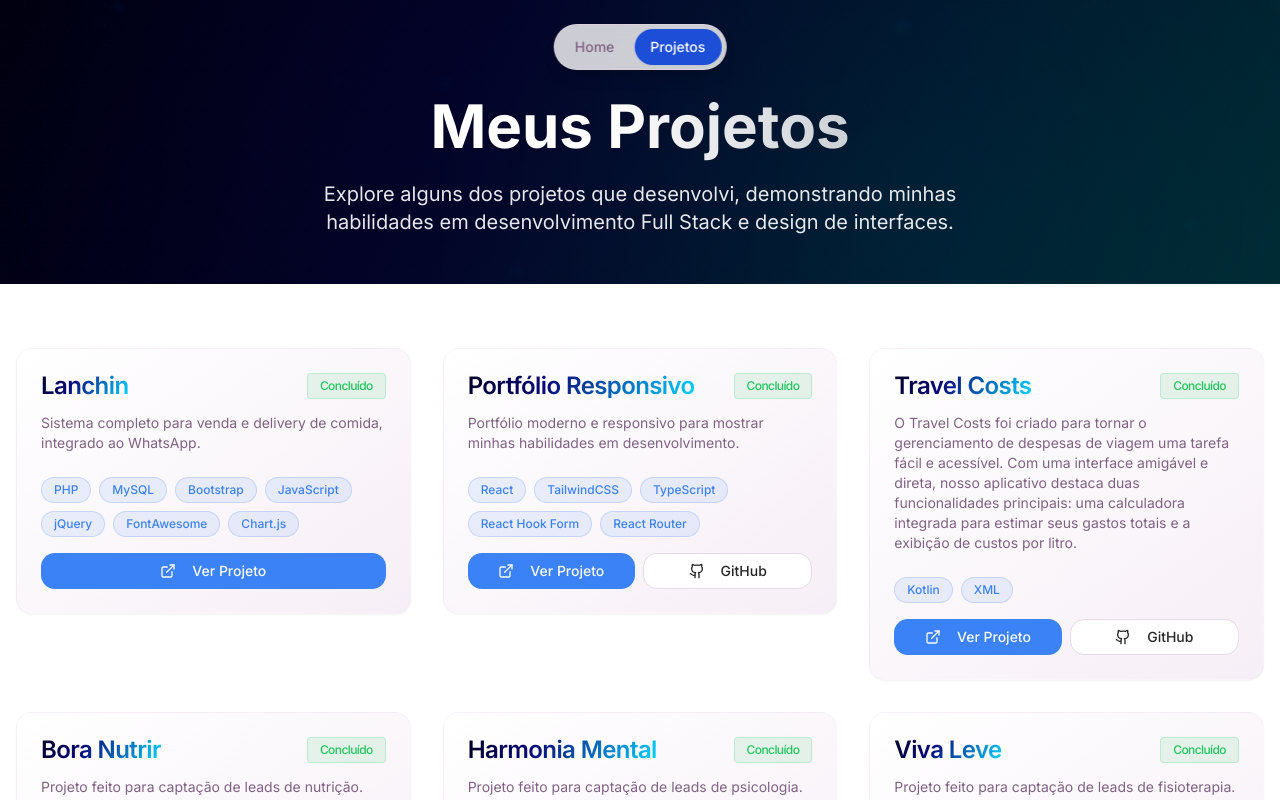
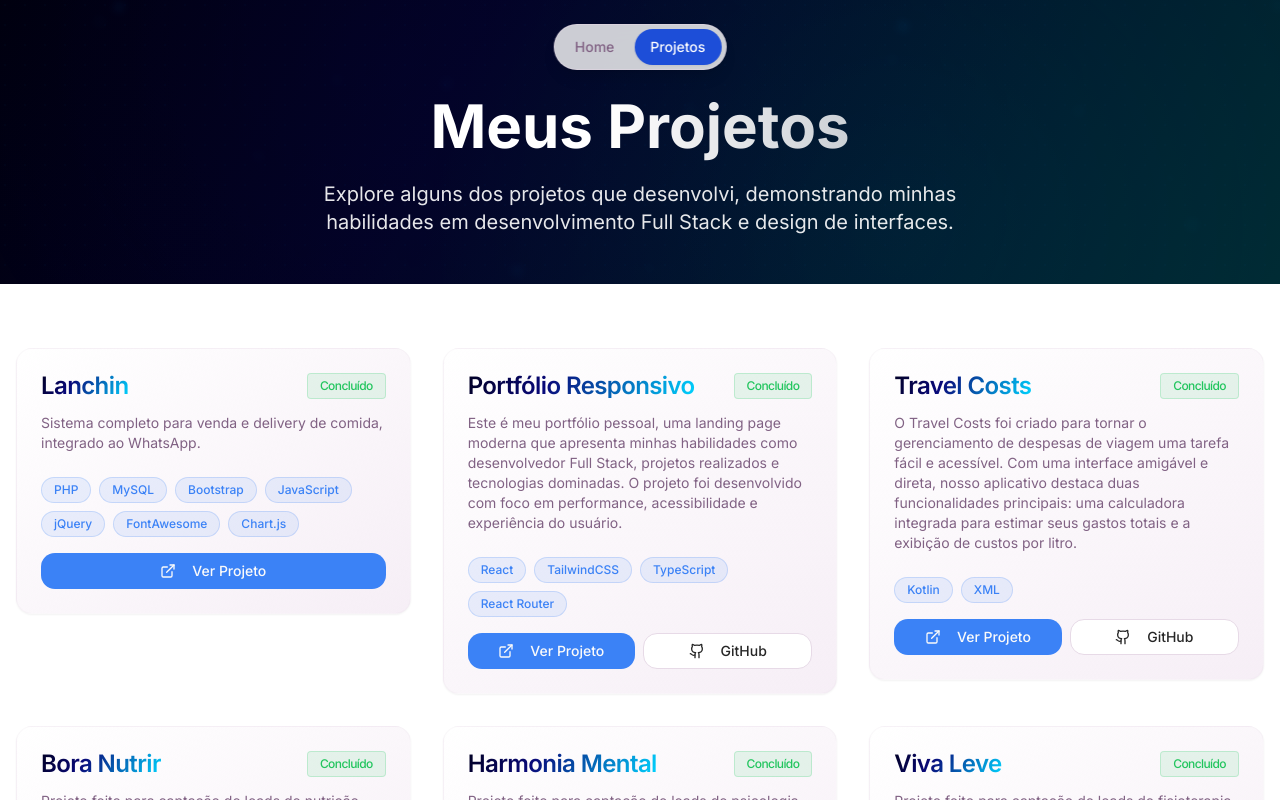
Before and after one commit to ThallesLana/landing-page, a React (Vite) app: page /projetos in a window 1280 px wide. Shown: the top 800 px of the page. Built offline with nearby package versions, Linux system fonts and the light colour scheme.

Commit message:
:books: docs: update portfolio project description and URLs in projects list

```diff
--- a/src/constants/projects.ts
+++ b/src/constants/projects.ts
@@ -11,10 +11,10 @@ export const PROJECTS: Project[] = [
   },
   {
     title: 'Portfólio Responsivo',
-    description: 'Portfólio moderno e responsivo para mostrar minhas habilidades em desenvolvimento.',
-    technologies: ['React', 'TailwindCSS', 'TypeScript', 'React Hook Form', 'React Router'],
+    description: 'Este é meu portfólio pessoal, uma landing page moderna que apresenta minhas habilidades como desenvolvedor Full Stack, projetos realizados e tecnologias dominadas. O projeto foi desenvolvido com foco em performance, acessibilidade e experiência do usuário.',
+    technologies: ['React', 'TailwindCSS', 'TypeScript', 'React Router'],
     status: ProjectStatus.COMPLETED,
-    githubUrl: SOCIAL_MEDIA.github + 'LandingPage',
+    githubUrl: SOCIAL_MEDIA.github + 'landing-page',
     liveUrl: 'https://thalles-lana.dev'
   },
   {
```
